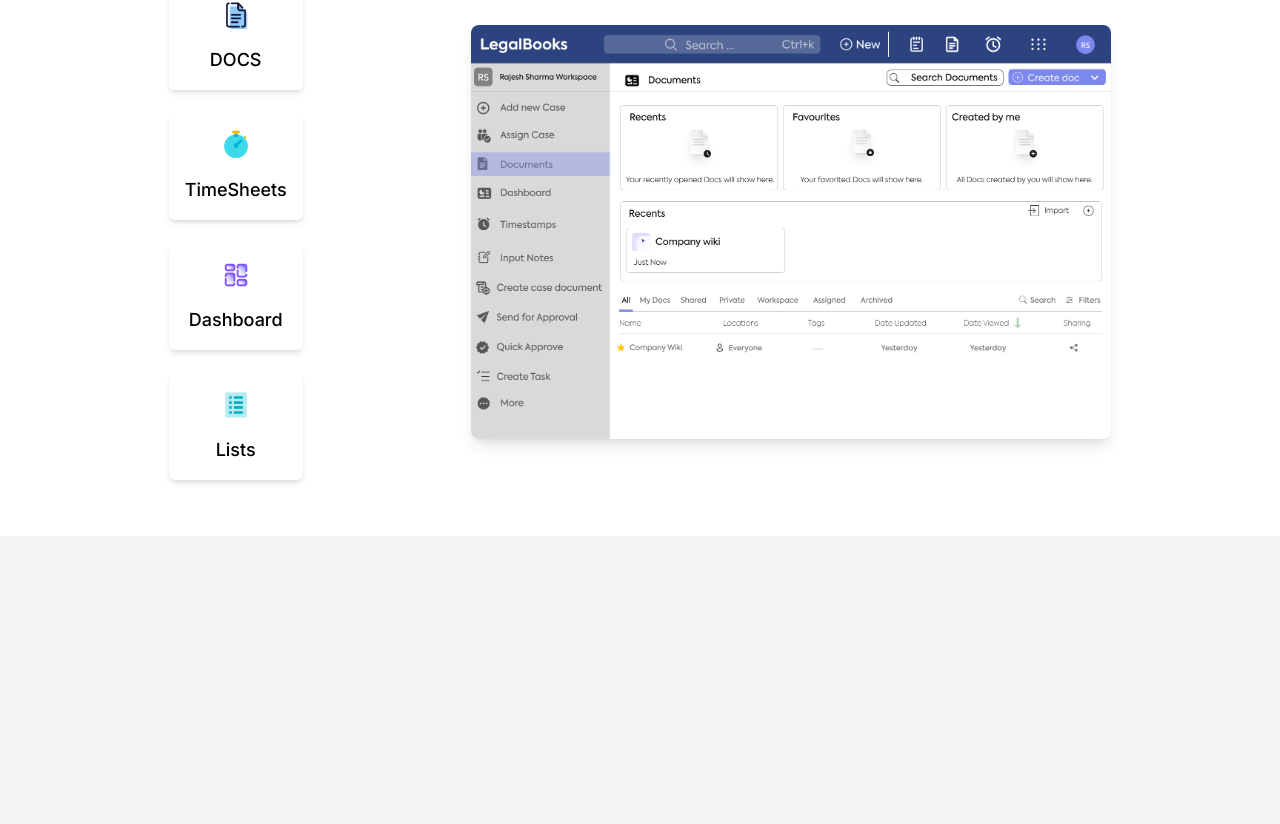
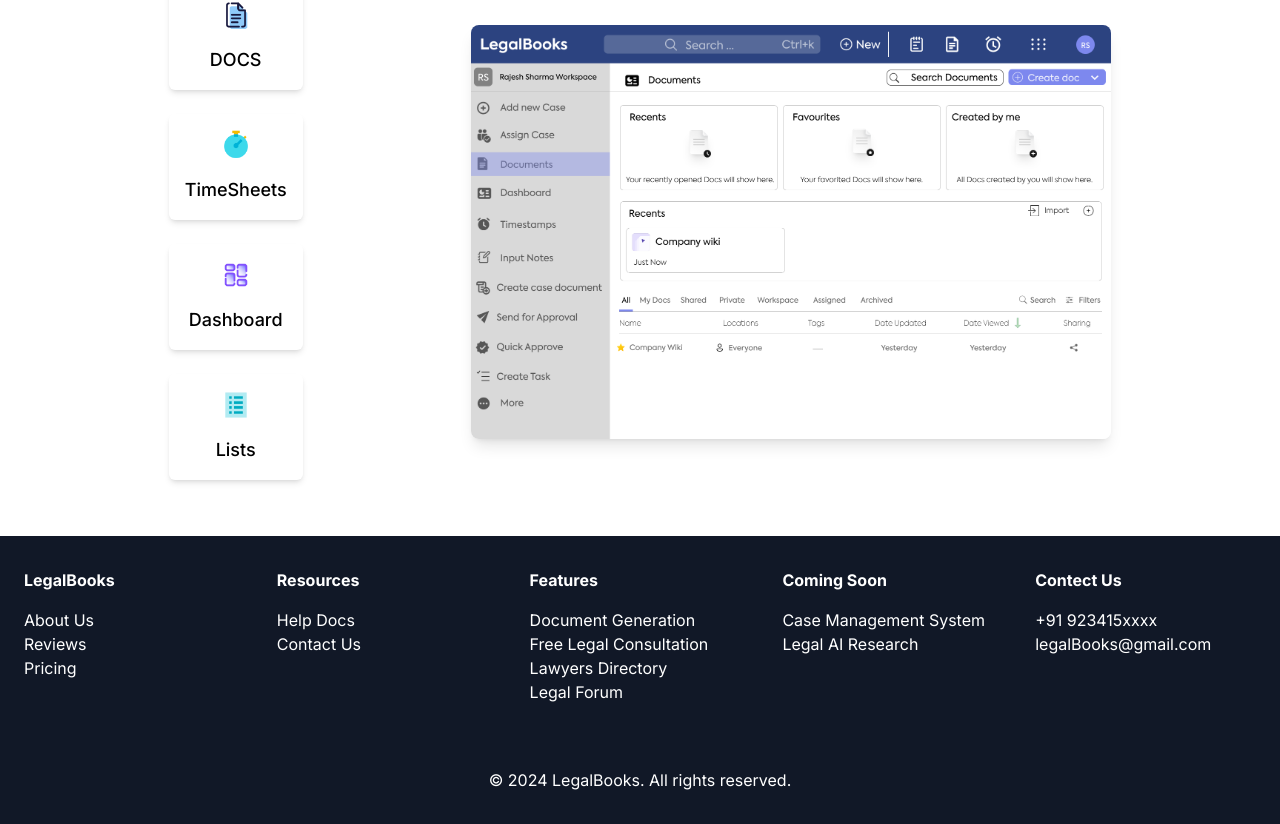
Before and after one commit to kmanish1/LegalBooks, a Next.js app: page / in a window 1280 px wide. Shown: the part 1834-2658 px from the top of the page. Before the commit the page ends 2370 px from the top, so only its background shows below. Built offline with nearby package versions, Linux system fonts and the light colour scheme.

Commit message:
add footer

```diff
--- /dev/null
+++ b/UI/Footer.tsx
@@ -0,0 +1,113 @@
+import { link } from "fs";
+
+const data = [
+  [
+    { text: "About Us", link: "#" },
+    { text: "Reviews", link: "#" },
+    { text: "Pricing", link: "#" },
+  ],
+  [
+    { text: "Help Docs", link: "#" },
+    { text: "Contact Us", link: "#" },
+  ],
+  [
+    { text: "Document Generation", link: "#" },
+    { text: "Free Legal Consultation", link: "#" },
+    { text: "Lawyers Directory", link: "#" },
+    { text: "Legal Forum", link: "#" },
+  ],
+];
+
+export default function Footer() {
+  return (
+    <footer className="bg-gray-900 text-white py-8">
+      <div className="container mx-auto px-6">
+        <div className="grid grid-cols-2 md:grid-cols-5 gap-8">
+          <div>
+            <h4 className="font-bold mb-4">LegalBooks</h4>
+            <ul>
+              {data[0].map((item, idx) => (
+                <li>
+                  <a href={item.link} key={idx}>
+                    {item.text}
+                  </a>
+                </li>
+              ))}
+            </ul>
+          </div>
+          <div>
+            <h4 className="font-bold mb-4">Resources</h4>
+            <ul>
+              {data[1].map((item, idx) => (
+                <li>
+                  <a href={item.link} key={idx}>
+                    {item.text}
+                  </a>
+                </li>
+              ))}
+            </ul>
+          </div>
+          <div>
+            <h4 className="font-bold mb-4">Features</h4>
+            <ul>
+              {data[2].map((item, idx) => (
+                <li>
+                  <a href={item.link} key={idx}>
+                    {item.text}
+                  </a>
+                </li>
+              ))}
+            </ul>
+          </div>
+          <div>
+            <h4 className="font-bold mb-4">Coming Soon</h4>
+            <ul>
+              <li>
+                <a href="#" className="hover:underline">
+                  Case Management System
+                </a>
+              </li>
+              <li>
+                <a href="#" className="hover:underline">
+                  Legal AI Research
+                </a>
+              </li>
+            </ul>
+          </div>
+          <div>
+            <h4 className="font-bold mb-4">Contect Us</h4>
+            <ul>
+              <li>
+                <a href="#" className="hover:underline">
+                  +91 923415xxxx
+                </a>
+              </li>
+              <li>
+                <a href="#" className="hover:underline">
+                  legalBooks@gmail.com
+                </a>
+              </li>
+            </ul>
+          </div>
+        </div>
+        <div className="mt-8 flex justify-center space-x-4">
+          <a href="#" className="hover:text-gray-400">
+            <i className="fab fa-twitter"></i>
+          </a>
+          <a href="#" className="hover:text-gray-400">
+            <i className="fab fa-instagram"></i>
+          </a>
+          <a href="#" className="hover:text-gray-400">
+            <i className="fab fa-facebook-f"></i>
+          </a>
+          <a href="#" className="hover:text-gray-400">
+            <i className="fab fa-linkedin-in"></i>
+          </a>
+        </div>
+        <div className="mt-8 text-center">
+          &copy; 2024 LegalBooks. All rights reserved.
+        </div>
+      </div>
+    </footer>
+  );
+}
--- a/app/layout.tsx
+++ b/app/layout.tsx
@@ -1,6 +1,7 @@
 import type { Metadata } from "next";
 import { Inter } from "next/font/google";
 import "./globals.css";
+import Footer from "@/UI/Footer";
 
 const inter = Inter({ subsets: ["latin"] });
 
@@ -16,7 +17,10 @@
 }>) {
   return (
     <html lang="en">
-      <body className={inter.className}>{children}</body>
+      <body className={inter.className}>
+        {children}
+        <Footer />
+      </body>
     </html>
   );
 }
--- a/app/page.tsx
+++ b/app/page.tsx
@@ -1,9 +1,6 @@
-import Image from "next/image";
 import Navbar from "@/components/Navbar";
 import Hero from "@/UI/Hero";
 import Forms from "@/UI/Forms";
-import LegalConsultationForm from "@/components/LegalConsultationForm";
-import LoginForm from "@/components/LoginForm";
 import ForLawyers from "@/UI/ForLawyers";
 import Template from "@/UI/Template";
 export default function Home() {
```
